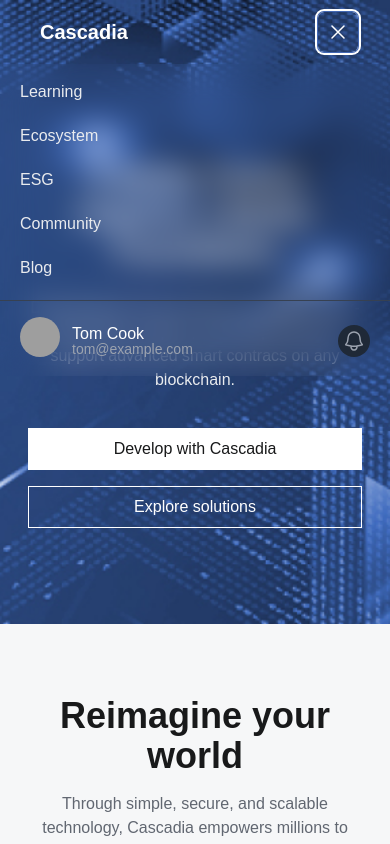
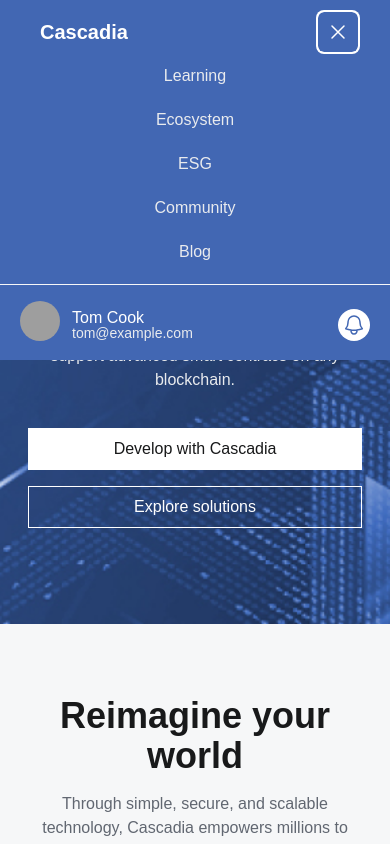
Before and after one commit to CascadiaFoundation/public_website, a Next.js app: page / in a window 390 px wide. Both pictures are taken after a click on the button "Open main menu". Shown: the top 844 px of the page. Built offline with nearby package versions, Linux system fonts and the light colour scheme; grey boxes are pictures that could not be loaded; what @savvywombat/tailwindcss-grid-areas would draw is missing.

Commit message:
fix: dropdown menu of header design

```diff
--- a/src/layout/header.tsx
+++ b/src/layout/header.tsx
@@ -55,7 +55,7 @@ const Header = (): JSX.Element => {
             <>
               <div className='mx-auto w-full px-10 md:px-20 lg:px-32'>
                 <div className='flex h-16 items-center justify-between'>
-                  <div className='flex h-full items-center'>
+                  <div className='z-10 flex h-full items-center'>
                     <div className='flex-shrink-0'>
                       <Link href='/'>
                         <div className='text-xl font-semibold text-white'>
@@ -71,7 +71,7 @@ const Header = (): JSX.Element => {
                   </div>
                   <div className='-mr-2 flex md:hidden'>
                     {/* Mobile menu button */}
-                    <Disclosure.Button className='inline-flex items-center justify-center rounded-md bg-transparent p-2 text-white hover:text-main-900 focus:outline-none focus:ring-2 focus:ring-white focus:ring-offset-1 focus:ring-offset-main-900'>
+                    <Disclosure.Button className='z-10 inline-flex items-center justify-center rounded-md bg-transparent p-2 text-white hover:text-white focus:outline-none focus:ring-1 focus:ring-white focus:ring-offset-1 focus:ring-offset-white'>
                       <span className='sr-only'>Open main menu</span>
                       {open ? (
                         <XMarkIcon
@@ -89,23 +89,21 @@ const Header = (): JSX.Element => {
                 </div>
               </div>
 
-              <Disclosure.Panel className='backdrop-blur-lg md:hidden'>
-                <div className='space-y-1 px-2 pt-2 pb-3 sm:px-3'>
+              <Disclosure.Panel className='absolute inset-x-0 top-0 bg-main-900 md:hidden'>
+                <div className='space-y-1 px-2 pt-14 pb-3 sm:px-3'>
                   {navigation.map((item) => (
                     <Disclosure.Button
                       key={item.name}
-                      as='a'
-                      href={item.href}
                       className={clsx(
-                        'block rounded-md px-3 py-2 text-base font-medium text-secondary-100 hover:bg-gray-700 hover:text-white',
+                        'block w-full rounded-md px-3 py-2 text-base font-medium text-secondary-100 transition-all hover:bg-white hover:text-main-900',
                         pathname === item.href && 'text-white'
                       )}
                     >
-                      {item.name}
+                      <Link href={item.href}>{item.name}</Link>
                     </Disclosure.Button>
                   ))}
                 </div>
-                <div className='border-t border-gray-700 pt-4 pb-3'>
+                <div className='border-t border-secondary-200 pt-4 pb-3'>
                   <div className='flex items-center px-5'>
                     <div className='flex-shrink-0'>
                       <Image
@@ -120,13 +118,13 @@ const Header = (): JSX.Element => {
                       <div className='text-base font-medium leading-none text-white'>
                         {user.name}
                       </div>
-                      <div className='text-sm font-medium leading-none text-gray-400'>
+                      <div className='text-sm font-medium leading-none text-secondary-100'>
                         {user.email}
                       </div>
                     </div>
                     <button
                       type='button'
-                      className='ml-auto flex-shrink-0 rounded-full bg-gray-800 p-1 text-gray-400 hover:text-white focus:outline-none focus:ring-2 focus:ring-white focus:ring-offset-2 focus:ring-offset-gray-800'
+                      className='ml-auto flex-shrink-0 rounded-full bg-white p-1 text-main-900 hover:text-white focus:outline-none focus:ring-2 focus:ring-white focus:ring-offset-2 focus:ring-offset-gray-800'
                     >
                       <span className='sr-only'>View notifications</span>
                       <BellIcon className='h-6 w-6' aria-hidden='true' />
```
